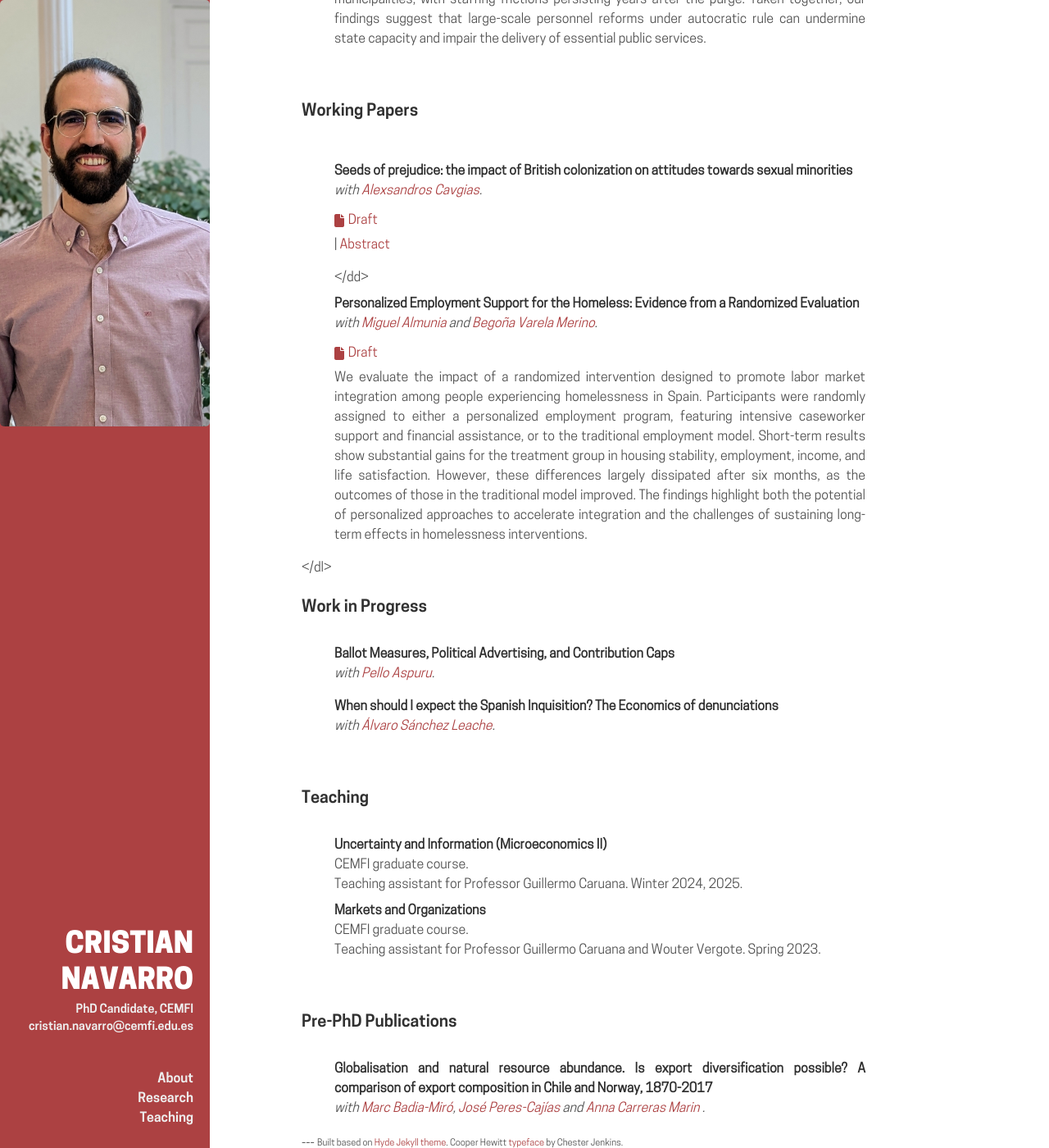
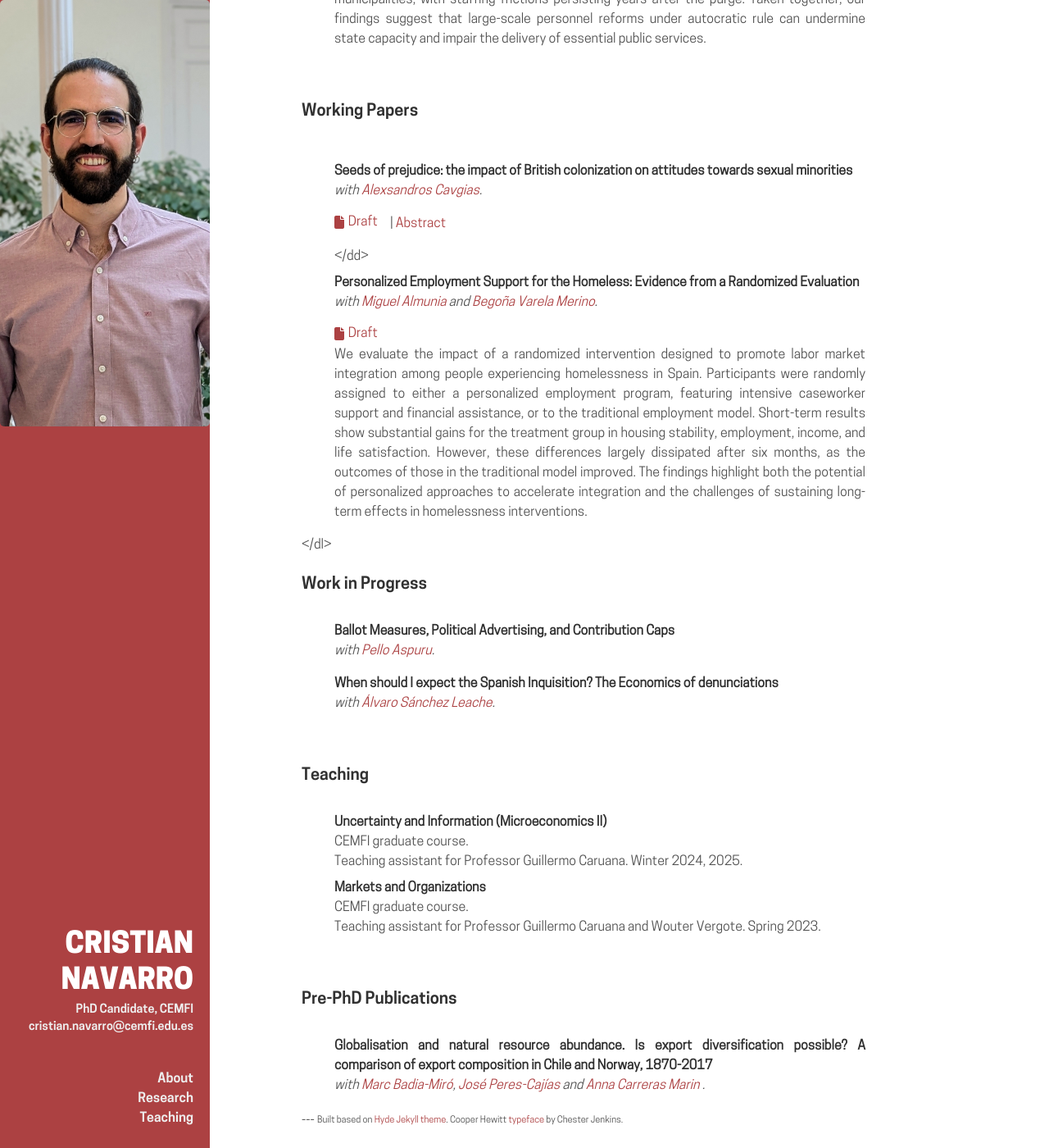
Before and after one commit to cnavarroserrano/cnavarroserrano.github.io, a Jekyll site: the page built from index.md, in a window 1280 px wide and 1400 px high, scrolled down 734 px. Shown: the whole window at 82% size. Built offline with Jekyll 4.4.1, drawn with Linux system fonts in a browser that asks for light colours; some web fonts are replaced.

Commit message:
Update custom.css

```diff
--- a/public/css/custom.css
+++ b/public/css/custom.css
@@ -6,10 +6,10 @@
 
 /* Enlace con icono y texto alineados */
 a.paper{
-  display: flex;           /* was inline-flex */
+  display: inline-flex;      /* was flex (block) */
   align-items: center;
   gap: .5ch;
   line-height: 1;
   white-space: nowrap;
-  margin: 0 0 10px;        /* bottom gap works reliably */
+  margin: 0 .75rem 0 0;      /* space before the | / Abstract */
 }
```
